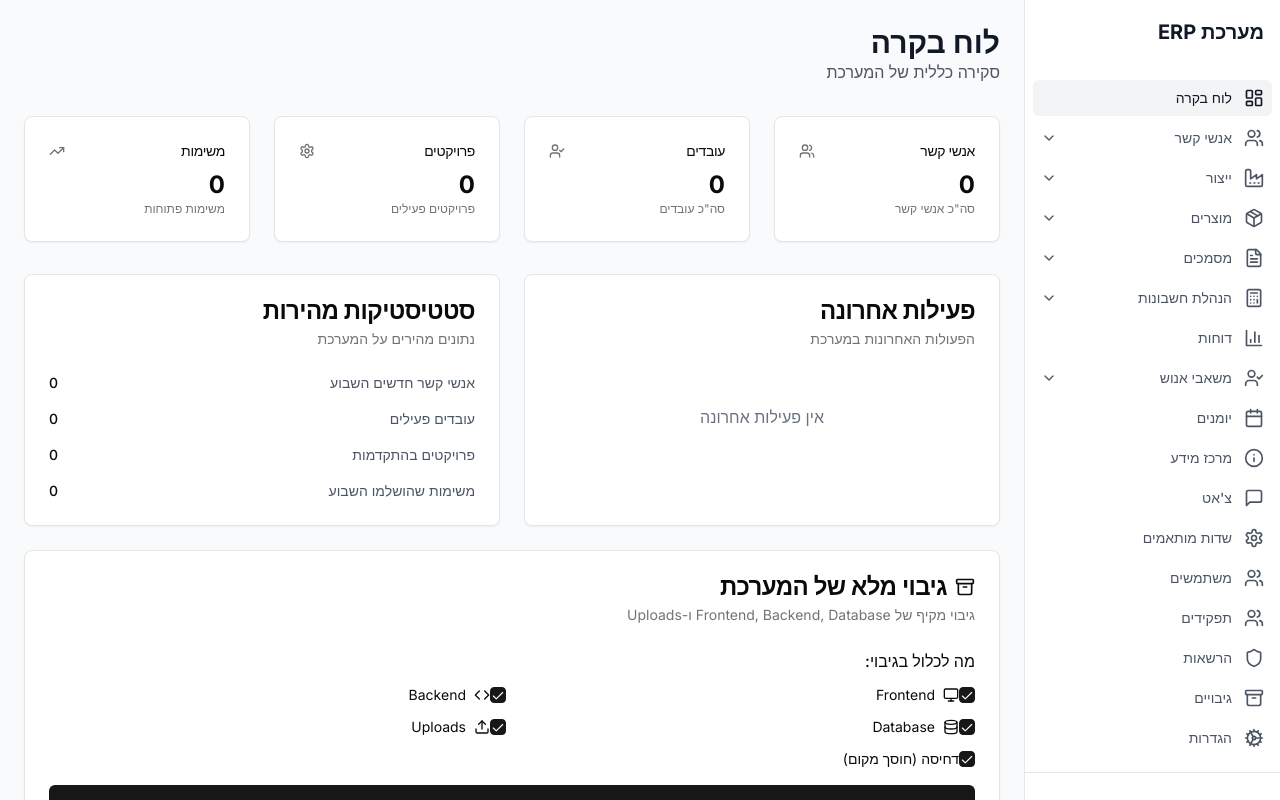
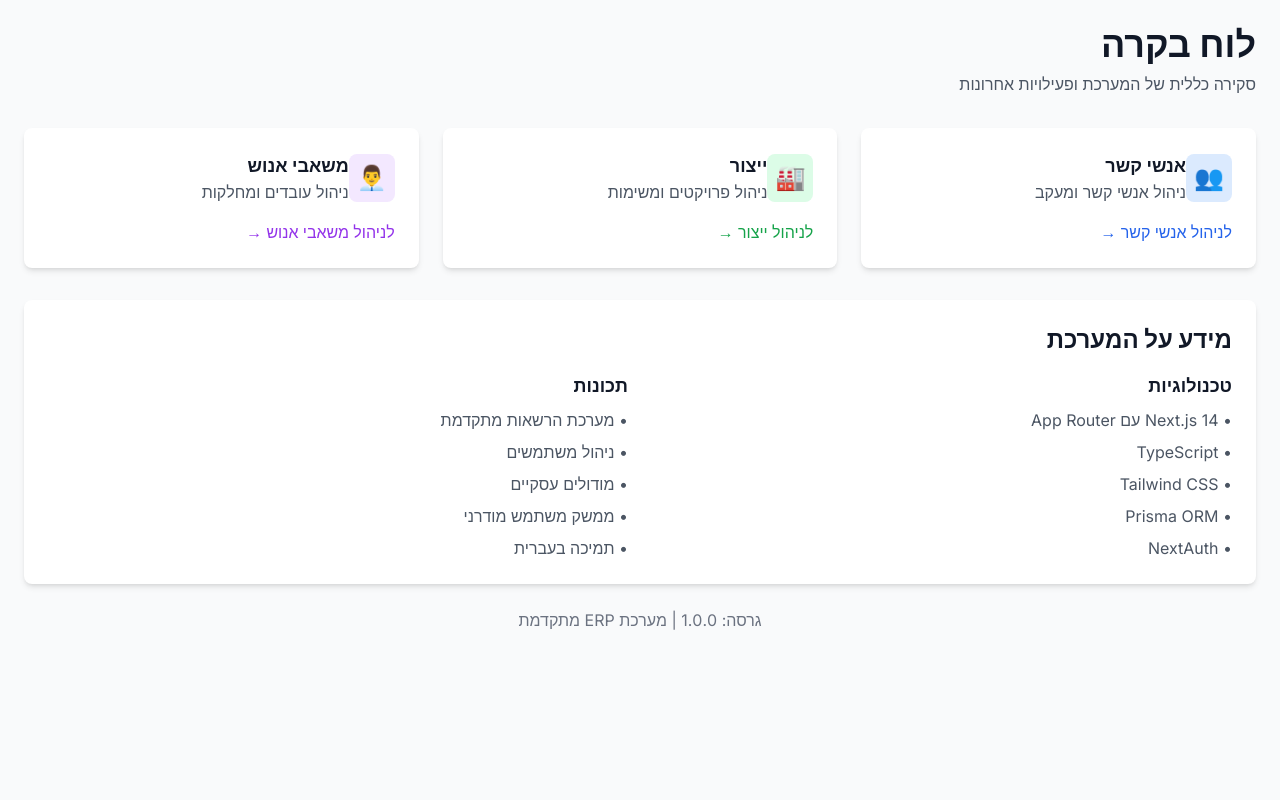
Before and after one commit to andreygorlov/POPROB, a Next.js app: page /dashboard in a window 1280 px wide. Shown: the top 800 px of the page. Built offline with nearby package versions, Linux system fonts and the light colour scheme.

Commit message:
fix: תיקון static export - הסרת API routes, יצירת עמודים סטטיים, עדכון GitHub Actions

```diff
--- a/app/dashboard/page.tsx
+++ b/app/dashboard/page.tsx
@@ -1,11 +1,95 @@
-import { DashboardLayout } from '@/components/layout/dashboard-layout'
-import { DashboardOverview } from '@/components/dashboard/overview'
+export default function DashboardPage() {
+  return (
+    <div className="min-h-screen bg-gray-50 p-6">
+      <div className="max-w-7xl mx-auto">
+        <div className="mb-8">
+          <h1 className="text-4xl font-bold text-gray-900 mb-2">לוח בקרה</h1>
+          <p className="text-gray-600">סקירה כללית של המערכת ופעילויות אחרונות</p>
+        </div>
 
-export default async function DashboardPage() {
-  // Skip authentication for now
-  return (
-    <DashboardLayout>
-      <DashboardOverview />
-    </DashboardLayout>
+        <div className="grid grid-cols-1 md:grid-cols-2 lg:grid-cols-3 gap-6 mb-8">
+          <div className="bg-white rounded-lg shadow-md p-6">
+            <div className="flex items-center">
+              <div className="p-2 bg-blue-100 rounded-lg">
+                <span className="text-2xl">👥</span>
+              </div>
+              <div className="ml-4">
+                <h3 className="text-lg font-semibold text-gray-900">אנשי קשר</h3>
+                <p className="text-gray-600">ניהול אנשי קשר ומעקב</p>
+              </div>
+            </div>
+            <div className="mt-4">
+              <a href="/contacts" className="text-blue-600 hover:text-blue-800 font-medium">
+                לניהול אנשי קשר →
+              </a>
+            </div>
+          </div>
+
+          <div className="bg-white rounded-lg shadow-md p-6">
+            <div className="flex items-center">
+              <div className="p-2 bg-green-100 rounded-lg">
+                <span className="text-2xl">🏭</span>
+              </div>
+              <div className="ml-4">
+                <h3 className="text-lg font-semibold text-gray-900">ייצור</h3>
+                <p className="text-gray-600">ניהול פרויקטים ומשימות</p>
+              </div>
+            </div>
+            <div className="mt-4">
+              <a href="/production" className="text-green-600 hover:text-green-800 font-medium">
+                לניהול ייצור →
+              </a>
+            </div>
+          </div>
+
+          <div className="bg-white rounded-lg shadow-md p-6">
+            <div className="flex items-center">
+              <div className="p-2 bg-purple-100 rounded-lg">
+                <span className="text-2xl">👨‍💼</span>
+              </div>
+              <div className="ml-4">
+                <h3 className="text-lg font-semibold text-gray-900">משאבי אנוש</h3>
+                <p className="text-gray-600">ניהול עובדים ומחלקות</p>
+              </div>
+            </div>
+            <div className="mt-4">
+              <a href="/hr" className="text-purple-600 hover:text-purple-800 font-medium">
+                לניהול משאבי אנוש →
+              </a>
+            </div>
+          </div>
+        </div>
+
+        <div className="bg-white rounded-lg shadow-md p-6">
+          <h2 className="text-2xl font-bold text-gray-900 mb-4">מידע על המערכת</h2>
+          <div className="grid grid-cols-1 md:grid-cols-2 gap-6">
+            <div>
+              <h3 className="text-lg font-semibold text-gray-900 mb-2">טכנולוגיות</h3>
+              <ul className="space-y-2 text-gray-600">
+                <li>• Next.js 14 עם App Router</li>
+                <li>• TypeScript</li>
+                <li>• Tailwind CSS</li>
+                <li>• Prisma ORM</li>
+                <li>• NextAuth</li>
+              </ul>
+            </div>
+            <div>
+              <h3 className="text-lg font-semibold text-gray-900 mb-2">תכונות</h3>
+              <ul className="space-y-2 text-gray-600">
+                <li>• מערכת הרשאות מתקדמת</li>
+                <li>• ניהול משתמשים</li>
+                <li>• מודולים עסקיים</li>
+                <li>• ממשק משתמש מודרני</li>
+                <li>• תמיכה בעברית</li>
+              </ul>
+            </div>
+          </div>
+        </div>
+
+        <div className="mt-6 text-center text-gray-500">
+          <p>גרסה: 1.0.0 | מערכת ERP מתקדמת</p>
+        </div>
+      </div>
+    </div>
   )
 }
--- a/app/page.tsx
+++ b/app/page.tsx
@@ -1,6 +1,43 @@
-import { redirect } from 'next/navigation'
+export default function HomePage() {
+  return (
+    <div className="min-h-screen bg-gradient-to-br from-blue-600 via-purple-600 to-indigo-800 flex items-center justify-center p-4">
+      <div className="bg-white/10 backdrop-blur-lg rounded-2xl p-8 max-w-2xl w-full text-center text-white shadow-2xl">
+        <div className="mb-8">
+          <h1 className="text-5xl font-bold mb-4">🏢 מערכת ERP</h1>
+          <p className="text-xl mb-2">מערכת ניהול משאבי ארגון מתקדמת</p>
+          <p className="text-lg opacity-90">בנויה עם Next.js, TypeScript, ו-Prisma</p>
+        </div>
 
-export default async function HomePage() {
-  // Skip authentication for now - go directly to dashboard
-  redirect('/dashboard')
+        <div className="grid grid-cols-1 md:grid-cols-3 gap-6 mb-8">
+          <div className="bg-white/10 rounded-lg p-4">
+            <div className="text-3xl mb-2">👥</div>
+            <h3 className="font-semibold mb-2">אנשי קשר</h3>
+            <p className="text-sm opacity-80">ניהול אנשי קשר ומעקב</p>
+          </div>
+          <div className="bg-white/10 rounded-lg p-4">
+            <div className="text-3xl mb-2">🏭</div>
+            <h3 className="font-semibold mb-2">ייצור</h3>
+            <p className="text-sm opacity-80">ניהול פרויקטים ומשימות</p>
+          </div>
+          <div className="bg-white/10 rounded-lg p-4">
+            <div className="text-3xl mb-2">👨‍💼</div>
+            <h3 className="font-semibold mb-2">משאבי אנוש</h3>
+            <p className="text-sm opacity-80">ניהול עובדים ומחלקות</p>
+          </div>
+        </div>
+
+        <div className="space-y-4">
+          <a
+            href="/dashboard"
+            className="inline-block bg-white text-purple-600 px-8 py-3 rounded-lg font-semibold hover:bg-gray-100 transition-colors"
+          >
+            התחל לעבוד
+          </a>
+          <p className="text-sm opacity-70">
+            גרסה: 1.0.0 | עדכון אחרון: {new Date().toLocaleDateString('he-IL')}
+          </p>
+        </div>
+      </div>
+    </div>
+  )
 }
--- a/next.config.js
+++ b/next.config.js
@@ -2,6 +2,7 @@
 const nextConfig = {
   images: {
     domains: ['localhost'],
+    unoptimized: true,
   },
   output: 'export',
   trailingSlash: true,
@@ -15,6 +16,9 @@ const nextConfig = {
   typescript: {
     ignoreBuildErrors: true,
   },
+  experimental: {
+    missingSuspenseWithCSRBailout: false,
+  },
 }
 
 module.exports = nextConfig
```
